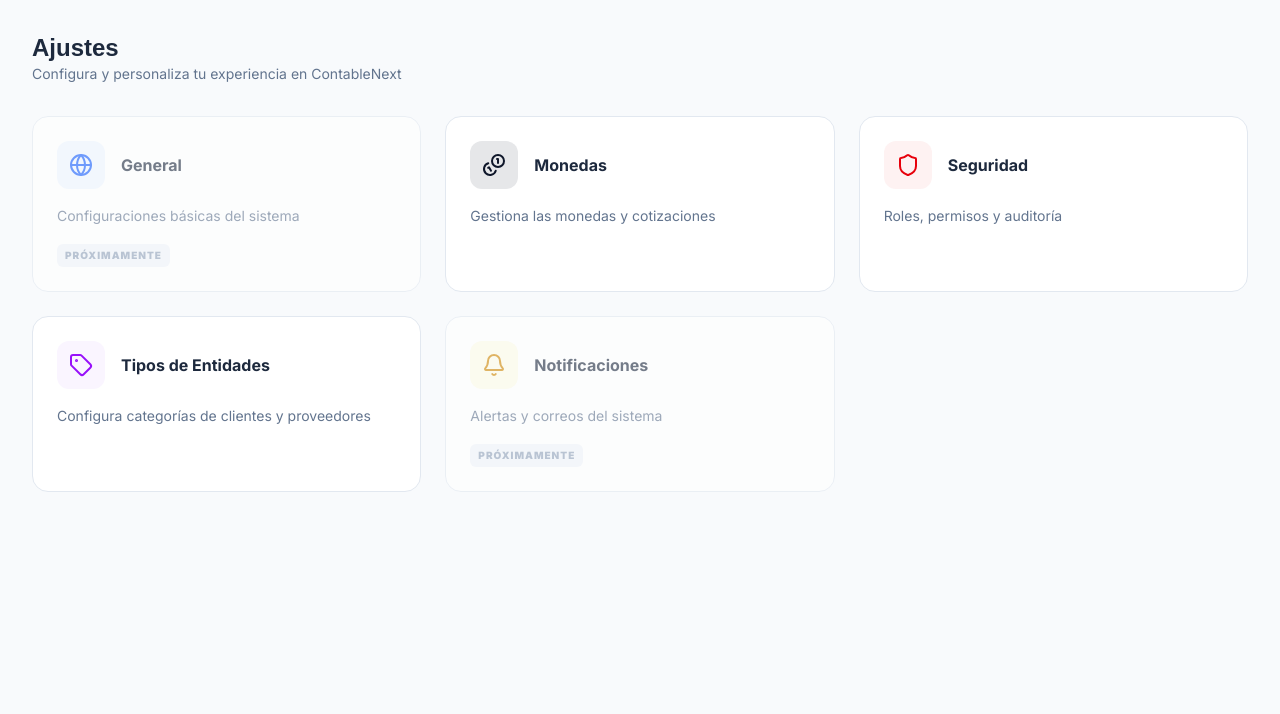
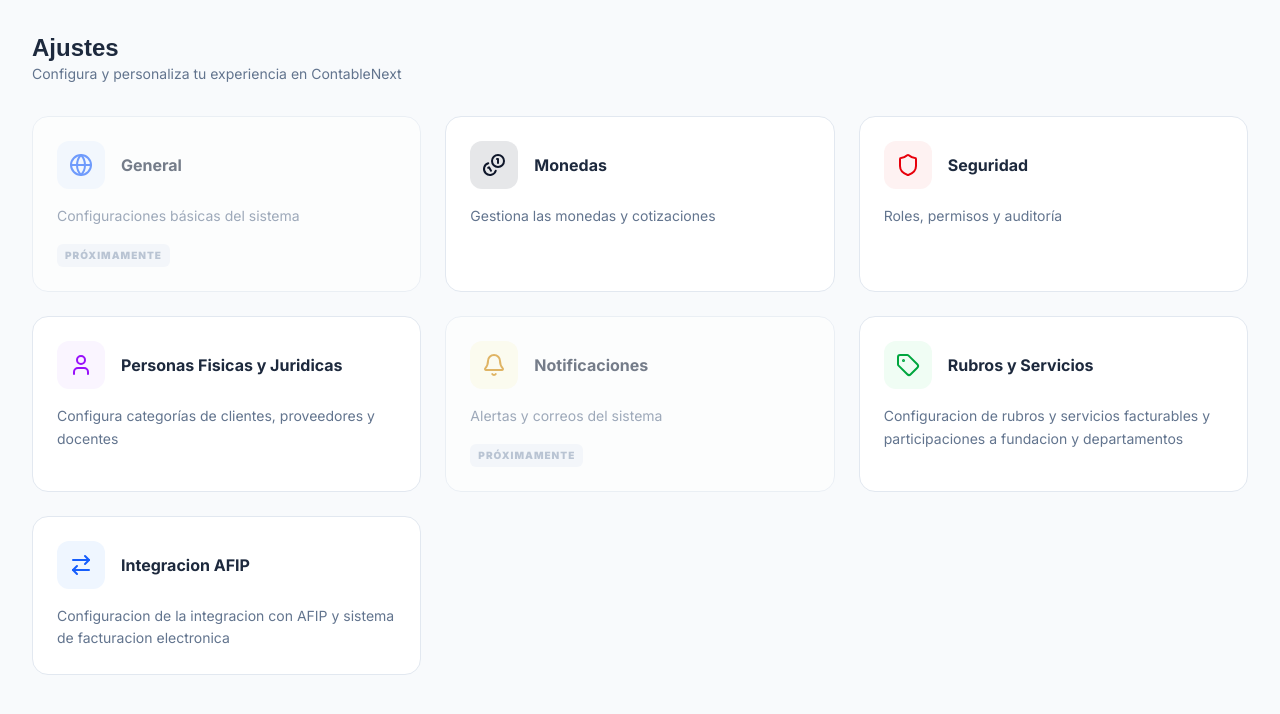
Before and after one commit to gmarroyo261194/contable_next, a Next.js app: page /settings in a window 1280 px wide. Shown: the top 714 px of the page. Built offline with nearby package versions, Linux system fonts and the light colour scheme; no server answers.

Commit message:
feat:se agregaron las card dentro de setting para la configuracion de rubros, servicios y integracion con afip

```diff
--- a/src/app/settings/page.tsx
+++ b/src/app/settings/page.tsx
@@ -1,6 +1,6 @@
 import React from "react";
 import Link from "next/link";
-import { Coins, Shield, User, Bell, Globe, Database, Tag } from "lucide-react";
+import { Coins, Shield, User, Bell, Globe, Database, Tag, ArrowDownCircleIcon, ArrowRightLeft } from "lucide-react";
 
 const categories = [
   {
@@ -28,9 +28,9 @@ const categories = [
     disabled: false
   },
   {
-    title: "Tipos de Entidades",
-    description: "Configura categorías de clientes y proveedores",
-    icon: Tag,
+    title: "Personas Fisicas y Juridicas",
+    description: "Configura categorías de clientes, proveedores y docentes",
+    icon: User,
     href: "/settings/tipos-entidad",
     color: "bg-purple-50 text-purple-600",
     disabled: false
@@ -42,6 +42,22 @@ const categories = [
     href: "/settings/notifications",
     color: "bg-yellow-50 text-yellow-600",
     disabled: true
+  },
+  {
+    title: "Rubros y Servicios",
+    description: "Configuracion de rubros y servicios facturables y participaciones a fundacion y departamentos",
+    icon: Tag,
+    href: "/settings/rubros-servicios",
+    color: "bg-green-50 text-green-600",
+    disabled: false
+  },
+  {
+    title: "Integracion AFIP",
+    description: "Configuracion de la integracion con AFIP y sistema de facturacion electronica",
+    icon: ArrowRightLeft,
+    href: "/settings/integracion-afip",
+    color: "bg-blue-50 text-blue-600",
+    disabled: false
   }
 ];
 
@@ -58,11 +74,10 @@ export default function SettingsPage() {
           <Link
             key={cat.title}
             href={cat.disabled ? "#" : cat.href}
-            className={`group bg-white border border-slate-200 rounded-2xl p-6 transition-all duration-300 ${
-              cat.disabled
-                ? "opacity-60 cursor-not-allowed"
-                : "hover:shadow-md hover:border-primary/30"
-            }`}
+            className={`group bg-white border border-slate-200 rounded-2xl p-6 transition-all duration-300 ${cat.disabled
+              ? "opacity-60 cursor-not-allowed"
+              : "hover:shadow-md hover:border-primary/30"
+              }`}
           >
             <div className="flex items-center gap-4 mb-4">
               <div className={`size-12 rounded-xl flex items-center justify-center ${cat.color}`}>
```
